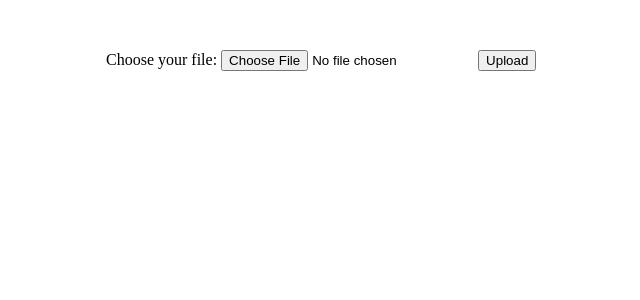
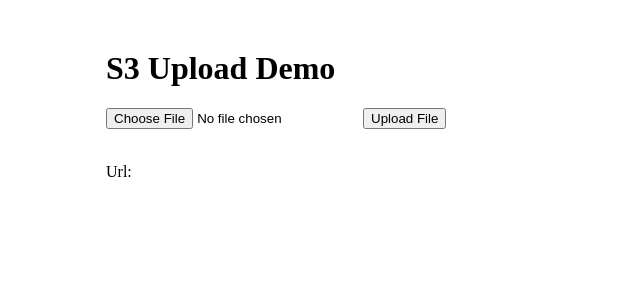
Before and after one commit to nvt108/file-to-s3-by-pre-signed-urls, a PHP site: page / in a window 1280 px wide. Shown: the top 300 px of the page, without its empty margins (284-924 px from the left). Run offline with PHP 8.4, Linux system fonts and the light colour scheme; a stand-in replaces the project's code that opens the database connection.

Commit message:
process upload file to s3

```diff
--- a/assets/main.js
+++ b/assets/main.js
@@ -0,0 +1,43 @@
+var File2S3 = {
+    fileName: '',
+    flagProcess: false,
+    baseUrl: '',
+    upload: function () {
+        var files = $('#fileInput').prop('files')[0];
+        var filename = "new_" +files.name;
+        File2S3.fileName = filename;
+        File2S3.flagProcess = true;
+        var fd = new FormData();
+        fd.append( 'file', files );
+        var contentType = files.type;
+        jQuery.ajax({
+            url: File2S3.baseUrl + 'src/process.php',
+            type: 'GET',
+            data: {filename: filename,contentType:contentType},
+            dataType: "html",
+            success: function (data) {
+                var data = $.parseJSON(data);
+                if(data.url){
+                    $.ajax({
+                        url: data.url,
+                        type: 'PUT',
+                        dataType: 'html',
+                        processData: false,
+                        headers: {'Content-Type': contentType},
+                        crossDomain: true,
+                        data: files
+                    }).done(function(data,textStatus,error) {
+                        $(".new_url").html('https://s3-trungnv.s3.amazonaws.com/'+File2S3.fileName);
+                        $(".new_url").attr("href",'https://s3-trungnv.s3.amazonaws.com/'+File2S3.fileName);
+                        File2S3.flagProcess = false;
+                    }).fail(function (jqXHR, textStatus, errorThrown) {
+                        File2S3.flagProcess = false;
+                        alert("Error!");
+                    });
+                }
+
+            }
+        });
+
+    }
+};
--- a/assets/style.css
+++ b/assets/style.css
@@ -2,3 +2,16 @@
     width: 500px;
     margin: 50px auto;
 }
+.new_url{
+    font-size: 12px;
+    max-width: 177px;
+    word-break: break-all;
+}
+img.img-demo{
+    display: none;
+    max-height: 100%;
+
+}
+.thumbnail{
+    text-align: center;
+}
--- a/index.php
+++ b/index.php
@@ -1,8 +1,43 @@
-<script type="text/javascript" src="assets/main.js"></script>
-<link rel="stylesheet" type="text/css" href="assets/style.css" />
-<script src="https://ajax.aspnetcdn.com/ajax/jQuery/jquery-3.4.1.min.js"></script>
-<div class="main">
-    <label >Choose your file:</label>
-    <input type="file" name="yourfile" />
-    <button type="submit">Upload</button>
-</div>
+<html>
+    <head>
+        <script type="text/javascript" src="assets/main.js"></script>
+        <link rel="stylesheet" type="text/css" href="assets/style.css"/>
+        <script src="https://ajax.aspnetcdn.com/ajax/jQuery/jquery-3.4.1.min.js"></script>
+        <meta name="viewport" content="width=device-width, initial-scale=1.0">
+    </head>
+    <body>
+
+        <div class="main">
+            <form class="" id="uploadForm" method="POST" enctype="multipart/form-data">
+                <div class="input-group">
+                    <h1>S3 Upload Demo</h1>
+                    <div class="">
+                        <input type="file" name="files" id="fileInput" class="" placeholder="Select file">
+                        <button type="button" class="btn" onclick="upload();">Upload File</button> <br /><br />
+                    </div>
+                </div>
+            </form>
+            <a class="thumbnail " style="height: 150px;">
+                <img class="img-demo" id="new_img" width="100" height="100" src="assets/img/loadading.gif" alt="">
+            </a>
+            Url:<a href="" target="_blank" class="new_url"></a><br /><br />
+        </div>
+    </body>
+</html>
+<script>
+    function upload() {
+        var files = $('#fileInput').prop('files')[0];
+        if(files == '' || files == undefined ){
+            alert("Please, select your file!");
+            return false;
+        }
+        if(File2S3.flagProcess){
+            alert("Please, waiting for other process finish.");
+            return;
+        }
+        File2S3.upload();
+    }
+
+    File2S3.baseUrl = window.location.pathname;
+
+</script>
```
Also changed, not shown: src/AwsHelper.php (added, +26 -0 lines), src/process.php (added, +18 -0 lines), 1 other file.
